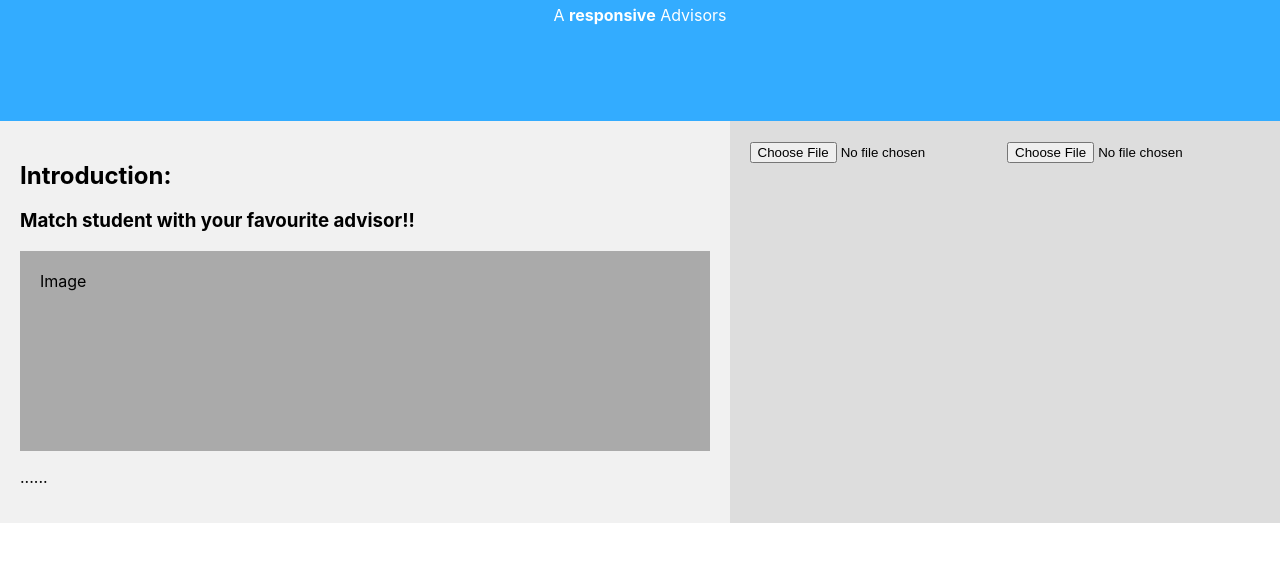
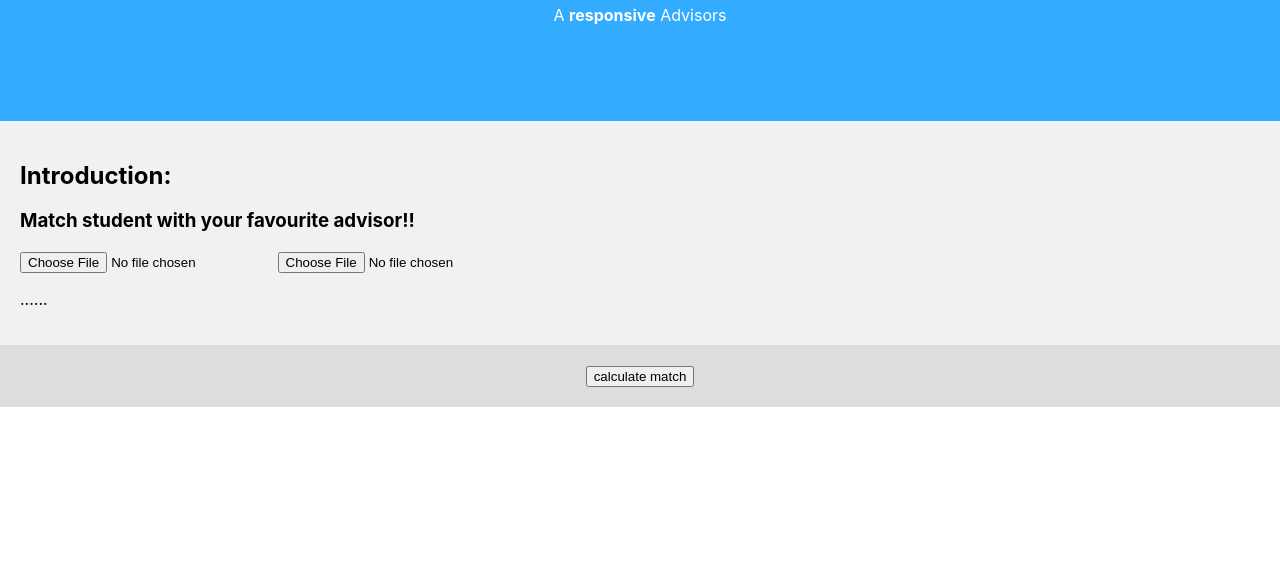
Before and after one commit to WhitmanCSCapstone/AdvisorMatching, a plain HTML site: page src/index.html in a window 1280 px wide. Shown: the part 178-740 px from the top of the page. Drawn offline with Linux system fonts and the light colour scheme.

Commit message:
Update index.html

```diff
--- a/src/index.html
+++ b/src/index.html
@@ -11,7 +11,7 @@
     <meta http-equiv="X-UA-Compatible" content="ie=edge" />
     <title>Hello World!</title>
 <link rel="stylesheet" href="index.css" />
-    <script defer src="render.js"></script>
+    <script defer src="maincopy.js"></script>
 </head>
 <body>
 
@@ -26,19 +26,23 @@
   <div class="side">
     <h2>Introduction:</h2>
     <h3>Match student with your favourite advisor!!</h3>
-    <div class="fakeimg" style="height:200px;">Image</div>
+    <div class="a"><input id="student" type="file">
+<input id="advisor" type="file">
+<output id="out" type file></output></div>
     <p>......</p>
 
   </div>
+     </div>
 
 
 
 <div class="footer">
 
-<input id="student" type="file">
-<input id="advisor" type="file">
-<output id="out" type file></output>
 
+<input type="submit" value="calculate match">
+<!--
+<input id="clickMe" type="button" value="clickme" onclick="doFunction();" />
+-->
 </div>
 
 </body>
```
